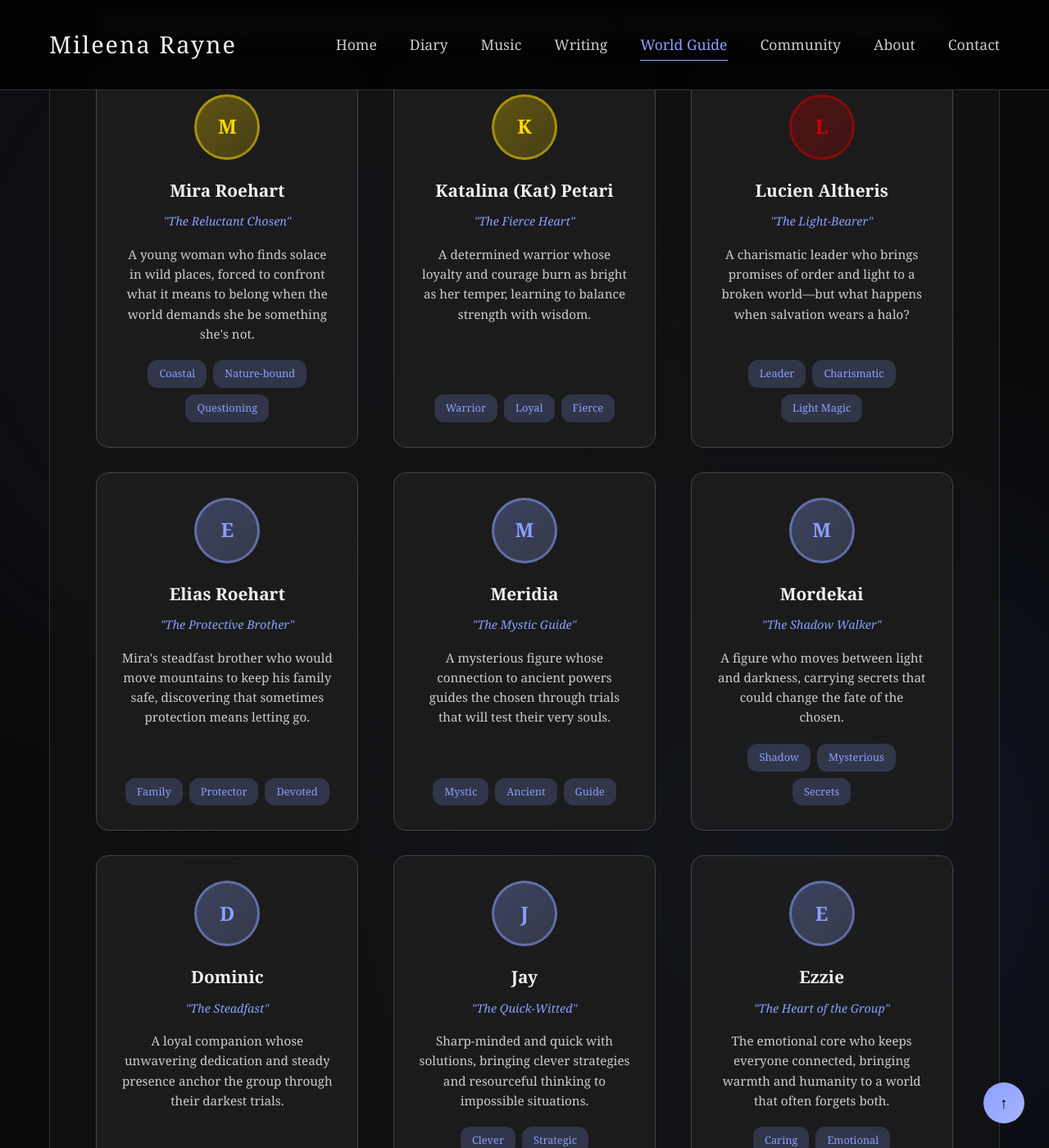
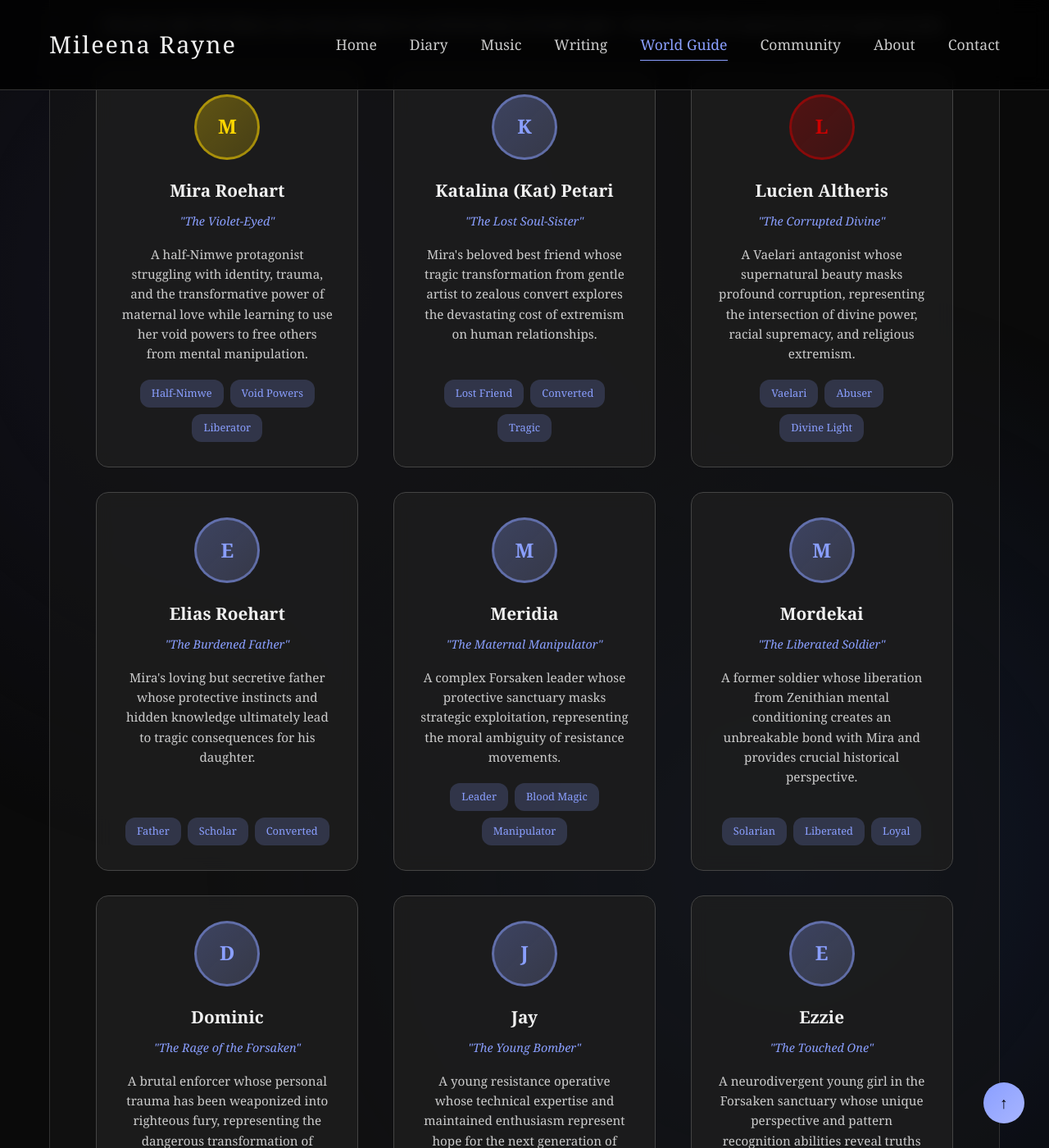
Before and after one commit to Mileena28/Mileena28.github.io, a Jekyll site: the page built from world-guide/characters/index.html, in a window 1280 px wide and 1400 px high, scrolled down 2005 px. Shown: the whole window at 82% size. Built offline with Jekyll 4.4.1, drawn with Linux system fonts in a browser that asks for light colours; some of the changed text lies outside the part shown.

Commit message:
Update index.html

```diff
--- a/world-guide/characters/index.html
+++ b/world-guide/characters/index.html
@@ -286,7 +286,7 @@ image: "/assets/images/world-guide-characters.jpg"
                     </div>
                 </a>
 
-                <a href="/world-guide/characters/ryx-shadowclaw/" class="character-card protagonist">
+                <a href="/world-guide/characters/ryx-shadowclaw.html" class="character-card protagonist">
                     <div class="character-avatar">R</div>
                     <div class="character-name">Ryx Shadowclaw</div>
                     <div class="character-title">"The Young Beastman"</div>
@@ -336,157 +336,157 @@ image: "/assets/images/world-guide-characters.jpg"
             <p class="book-description">Five years after The Silence, new voices emerge in a world learning to breathe again - chosen ones and companions bound together by fate.</p>
 
             <div class="characters-grid">
-                <a href="/world-guide/characters/mira-roehart/" class="character-card protagonist">
+                <a href="/world-guide/characters/mira-roehart.html" class="character-card protagonist">
                     <div class="character-avatar">M</div>
                     <div class="character-name">Mira Roehart</div>
-                    <div class="character-title">"The Reluctant Chosen"</div>
+                    <div class="character-title">"The Violet-Eyed"</div>
                     <div class="character-preview">
-                        A young woman who finds solace in wild places, forced to confront what it means to belong when the world demands she be something she's not.
+                        A half-Nimwe protagonist struggling with identity, trauma, and the transformative power of maternal love while learning to use her void powers to free others from mental manipulation.
                     </div>
                     <div class="character-tags">
-                        <div class="character-tag">Coastal</div>
-                        <div class="character-tag">Nature-bound</div>
-                        <div class="character-tag">Questioning</div>
+                        <div class="character-tag">Half-Nimwe</div>
+                        <div class="character-tag">Void Powers</div>
+                        <div class="character-tag">Liberator</div>
                     </div>
                 </a>
 
-                <a href="/world-guide/characters/katalina-petari/" class="character-card protagonist">
+                <a href="/world-guide/characters/katalina-petari.html" class="character-card">
                     <div class="character-avatar">K</div>
                     <div class="character-name">Katalina (Kat) Petari</div>
-                    <div class="character-title">"The Fierce Heart"</div>
+                    <div class="character-title">"The Lost Soul-Sister"</div>
                     <div class="character-preview">
-                        A determined warrior whose loyalty and courage burn as bright as her temper, learning to balance strength with wisdom.
+                        Mira's beloved best friend whose tragic transformation from gentle artist to zealous convert explores the devastating cost of extremism on human relationships.
                     </div>
                     <div class="character-tags">
-                        <div class="character-tag">Warrior</div>
-                        <div class="character-tag">Loyal</div>
-                        <div class="character-tag">Fierce</div>
+                        <div class="character-tag">Lost Friend</div>
+                        <div class="character-tag">Converted</div>
+                        <div class="character-tag">Tragic</div>
                     </div>
                 </a>
 
-                <a href="/world-guide/characters/lucien-altheris/" class="character-card antagonist">
+                <a href="/world-guide/characters/lucien-altheris.html" class="character-card antagonist">
                     <div class="character-avatar">L</div>
                     <div class="character-name">Lucien Altheris</div>
-                    <div class="character-title">"The Light-Bearer"</div>
+                    <div class="character-title">"The Corrupted Divine"</div>
                     <div class="character-preview">
-                        A charismatic leader who brings promises of order and light to a broken world—but what happens when salvation wears a halo?
+                        A Vaelari antagonist whose supernatural beauty masks profound corruption, representing the intersection of divine power, racial supremacy, and religious extremism.
+                    </div>
+                    <div class="character-tags">
+                        <div class="character-tag">Vaelari</div>
+                        <div class="character-tag">Abuser</div>
+                        <div class="character-tag">Divine Light</div>
+                    </div>
+                </a>
+
+                <a href="/world-guide/characters/elias-roehart.html" class="character-card">
+                    <div class="character-avatar">E</div>
+                    <div class="character-name">Elias Roehart</div>
+                    <div class="character-title">"The Burdened Father"</div>
+                    <div class="character-preview">
+                        Mira's loving but secretive father whose protective instincts and hidden knowledge ultimately lead to tragic consequences for his daughter.
+                    </div>
+                    <div class="character-tags">
+                        <div class="character-tag">Father</div>
+                        <div class="character-tag">Scholar</div>
+                        <div class="character-tag">Converted</div>
+                    </div>
+                </a>
+
+                <a href="/world-guide/characters/meridia.html" class="character-card">
+                    <div class="character-avatar">M</div>
+                    <div class="character-name">Meridia</div>
+                    <div class="character-title">"The Maternal Manipulator"</div>
+                    <div class="character-preview">
+                        A complex Forsaken leader whose protective sanctuary masks strategic exploitation, representing the moral ambiguity of resistance movements.
                     </div>
                     <div class="character-tags">
                         <div class="character-tag">Leader</div>
-                        <div class="character-tag">Charismatic</div>
-                        <div class="character-tag">Light Magic</div>
+                        <div class="character-tag">Blood Magic</div>
+                        <div class="character-tag">Manipulator</div>
                     </div>
                 </a>
 
-                <a href="/world-guide/characters/elias-roehart/" class="character-card">
-                    <div class="character-avatar">E</div>
-                    <div class="character-name">Elias Roehart</div>
-                    <div class="character-title">"The Protective Brother"</div>
+                <a href="/world-guide/characters/mordekai.html" class="character-card">
+                    <div class="character-avatar">M</div>
+                    <div class="character-name">Mordekai</div>
+                    <div class="character-title">"The Liberated Soldier"</div>
                     <div class="character-preview">
-                        Mira's steadfast brother who would move mountains to keep his family safe, discovering that sometimes protection means letting go.
+                        A former soldier whose liberation from Zenithian mental conditioning creates an unbreakable bond with Mira and provides crucial historical perspective.
                     </div>
                     <div class="character-tags">
-                        <div class="character-tag">Family</div>
-                        <div class="character-tag">Protector</div>
-                        <div class="character-tag">Devoted</div>
+                        <div class="character-tag">Solarian</div>
+                        <div class="character-tag">Liberated</div>
+                        <div class="character-tag">Loyal</div>
                     </div>
                 </a>
 
-                <a href="/world-guide/characters/meridia/" class="character-card">
-                    <div class="character-avatar">M</div>
-                    <div class="character-name">Meridia</div>
-                    <div class="character-title">"The Mystic Guide"</div>
+                <a href="/world-guide/characters/dominic.html" class="character-card">
+                    <div class="character-avatar">D</div>
+                    <div class="character-name">Dominic</div>
+                    <div class="character-title">"The Rage of the Forsaken"</div>
                     <div class="character-preview">
-                        A mysterious figure whose connection to ancient powers guides the chosen through trials that will test their very souls.
+                        A brutal enforcer whose personal trauma has been weaponized into righteous fury, representing the dangerous transformation of victim into perpetrator.
                     </div>
                     <div class="character-tags">
-                        <div class="character-tag">Mystic</div>
-                        <div class="character-tag">Ancient</div>
-                        <div class="character-tag">Guide</div>
+                        <div class="character-tag">Enforcer</div>
+                        <div class="character-tag">Traumatized</div>
+                        <div class="character-tag">Brutal</div>
                     </div>
                 </a>
 
-                <a href="/world-guide/characters/mordekai/" class="character-card">
-                    <div class="character-avatar">M</div>
-                    <div class="character-name">Mordekai</div>
-                    <div class="character-title">"The Shadow Walker"</div>
+                <a href="/world-guide/characters/jay.html" class="character-card">
+                    <div class="character-avatar">J</div>
+                    <div class="character-name">Jay</div>
+                    <div class="character-title">"The Young Bomber"</div>
                     <div class="character-preview">
-                        A figure who moves between light and darkness, carrying secrets that could change the fate of the chosen.
+                        A young resistance operative whose technical expertise and maintained enthusiasm represent hope for the next generation of Forsaken fighters.
                     </div>
                     <div class="character-tags">
-                        <div class="character-tag">Shadow</div>
-                        <div class="character-tag">Mysterious</div>
-                        <div class="character-tag">Secrets</div>
+                        <div class="character-tag">Explosives</div>
+                        <div class="character-tag">Young</div>
+                        <div class="character-tag">Hopeful</div>
                     </div>
                 </a>
 
-                <a href="/world-guide/characters/dominic/" class="character-card">
-                    <div class="character-avatar">D</div>
-                    <div class="character-name">Dominic</div>
-                    <div class="character-title">"The Steadfast"</div>
+                <a href="/world-guide/characters/ezzie.html" class="character-card">
+                    <div class="character-avatar">E</div>
+                    <div class="character-name">Ezzie</div>
+                    <div class="character-title">"The Touched One"</div>
                     <div class="character-preview">
-                        A loyal companion whose unwavering dedication and steady presence anchor the group through their darkest trials.
+                        A neurodivergent young girl in the Forsaken sanctuary whose unique perspective and pattern recognition abilities reveal truths others miss.
                     </div>
                     <div class="character-tags">
-                        <div class="character-tag">Loyal</div>
-                        <div class="character-tag">Steadfast</div>
-                        <div class="character-tag">Anchor</div>
+                        <div class="character-tag">Neurodivergent</div>
+                        <div class="character-tag">Observant</div>
+                        <div class="character-tag">Protected</div>
                     </div>
                 </a>
 
-                <a href="/world-guide/characters/jay/" class="character-card">
-                    <div class="character-avatar">J</div>
-                    <div class="character-name">Jay</div>
-                    <div class="character-title">"The Quick-Witted"</div>
+                <a href="/world-guide/characters/wren.html" class="character-card">
+                    <div class="character-avatar">W</div>
+                    <div class="character-name">Wren</div>
+                    <div class="character-title">"The Rescuer"</div>
                     <div class="character-preview">
-                        Sharp-minded and quick with solutions, bringing clever strategies and resourceful thinking to impossible situations.
+                        A practical field operative of the Forsaken resistance who rescues the desperate and protects the vulnerable through competent action and quiet heroism.
                     </div>
                     <div class="character-tags">
-                        <div class="character-tag">Clever</div>
-                        <div class="character-tag">Strategic</div>
-                        <div class="character-tag">Resourceful</div>
+                        <div class="character-tag">Rescuer</div>
+                        <div class="character-tag">Field Operative</div>
+                        <div class="character-tag">Practical</div>
                     </div>
                 </a>
 
-                <a href="/world-guide/characters/ezzie/" class="character-card">
-                    <div class="character-avatar">E</div>
-                    <div class="character-name">Ezzie</div>
-                    <div class="character-title">"The Heart of the Group"</div>
+                <a href="/world-guide/characters/gerald.html" class="character-card">
+                    <div class="character-avatar">G</div>
+                    <div class="character-name">Gerald</div>
+                    <div class="character-title">"The Watchman"</div>
                     <div class="character-preview">
-                        The emotional core who keeps everyone connected, bringing warmth and humanity to a world that often forgets both.
+                        The grizzled guardian of the Forsaken sanctuary whose paranoid vigilance and hard-earned cynicism keep the community alive through constant watchfulness.
                     </div>
                     <div class="character-tags">
-                        <div class="character-tag">Caring</div>
-                        <div class="character-tag">Emotional</div>
-                        <div class="character-tag">Connector</div>
-                    </div>
-                </a>
-
-                <a href="/world-guide/characters/wren/" class="character-card">
-                    <div class="character-avatar">W</div>
-                    <div class="character-name">Wren</div>
-                    <div class="character-title">"The Free Spirit"</div>
-                    <div class="character-preview">
-                        Independent and spirited, challenging conventions and inspiring others to question what they've always accepted as truth.
-                    </div>
-                    <div class="character-tags">
-                        <div class="character-tag">Independent</div>
-                        <div class="character-tag">Spirited</div>
-                        <div class="character-tag">Revolutionary</div>
-                    </div>
-                </a>
-
-                <a href="/world-guide/characters/gerald/" class="character-card">
-                    <div class="character-avatar">G</div>
-                    <div class="character-name">Gerald</div>
-                    <div class="character-title">"The Protective Guardian"</div>
-                    <div class="character-preview">
-                        A fierce protector whose strength shields others from harm, learning that true protection sometimes means letting others find their own strength.
-                    </div>
-                    <div class="character-tags">
-                        <div class="character-tag">Protector</div>
-                        <div class="character-tag">Strong</div>
                         <div class="character-tag">Guardian</div>
+                        <div class="character-tag">Paranoid</div>
+                        <div class="character-tag">Cynical</div>
                     </div>
                 </a>
             </div>
```
